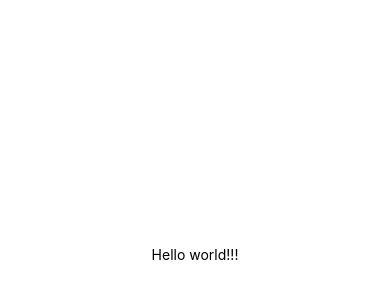
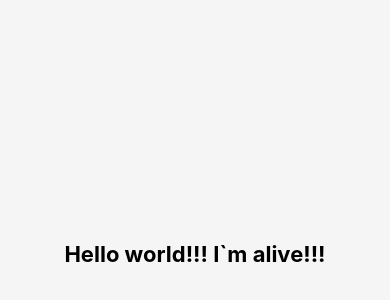
Before and after one commit to MaksymKasianchuk/react-native-1, a React Native app: screen / in a window 390 px wide. Shown: the part 168-468 px from the top of the page. Built offline with nearby package versions, Linux system fonts and the light colour scheme.

Commit message:
run expo on smartphone done

```diff
--- a/App.js
+++ b/App.js
@@ -4,7 +4,7 @@ import { StyleSheet, Text, View } from 'react-native';
 export default function App() {
   return (
     <View style={styles.container}>
-      <Text>Hello world!!!</Text>
+      <Text style={styles.header}>Hello world!!! I`m alive!!!</Text>
       <StatusBar style="auto" />
     </View>
   );
@@ -13,8 +13,12 @@ export default function App() {
 const styles = StyleSheet.create({
   container: {
     flex: 1,
-    backgroundColor: '#fff',
+    backgroundColor: '#f5f5f5',
     alignItems: 'center',
     justifyContent: 'center',
   },
+  header: {
+    fontWeight: '700',
+    fontSize: 22,
+  },
 });
```
